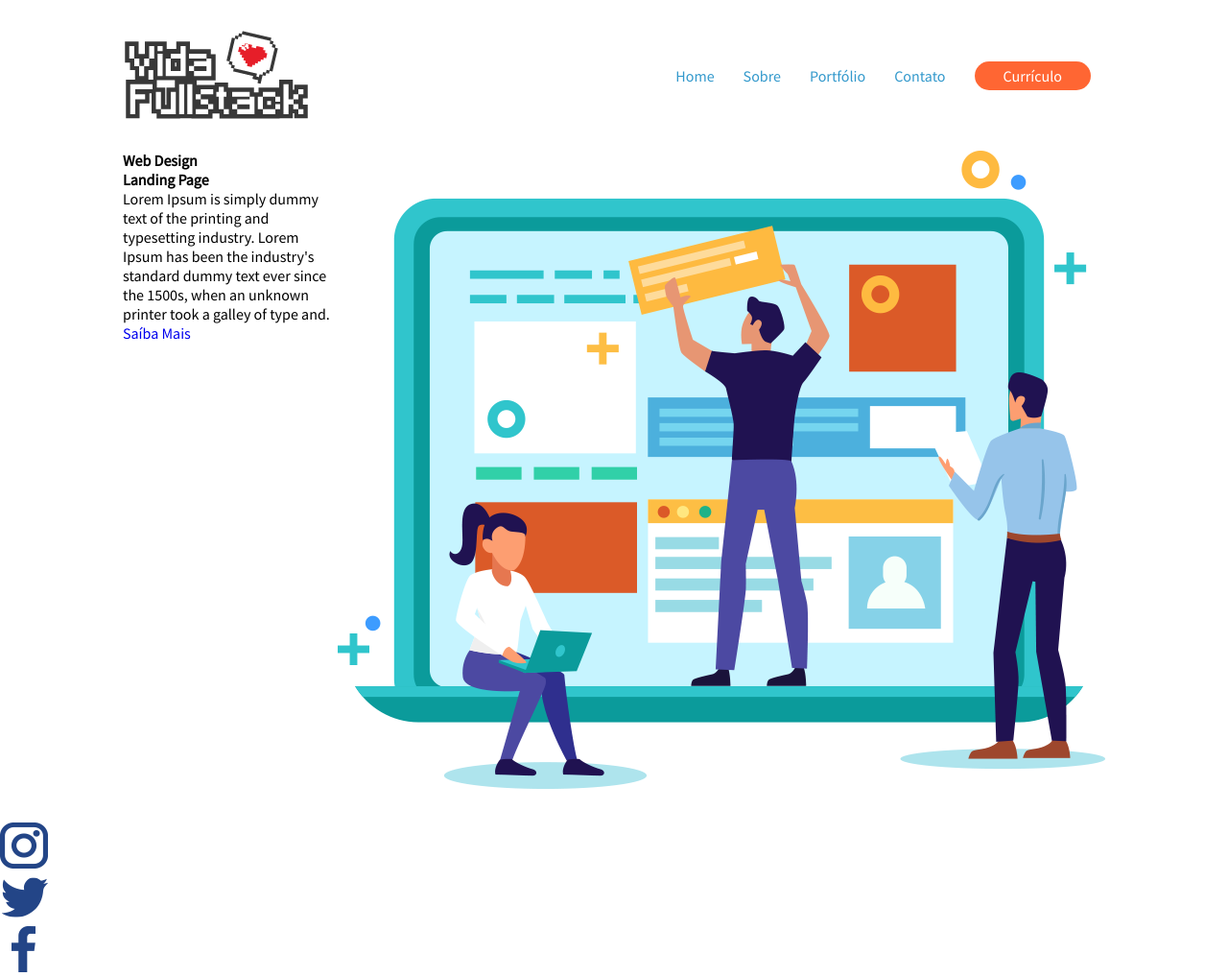
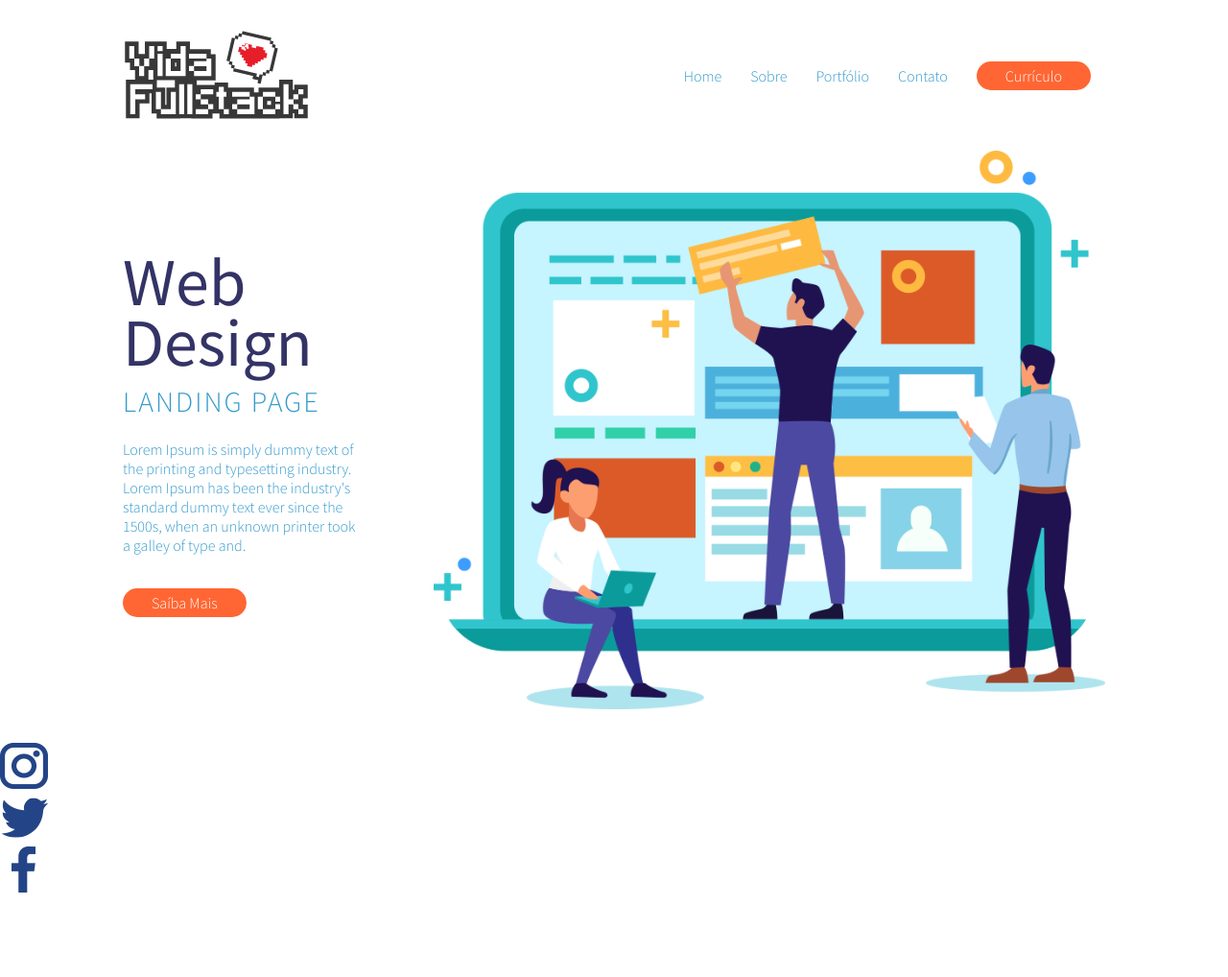
Before and after one commit to troquatte/hands-on-curso-front-end-1, a plain HTML site: page index.html in a window 1280 px wide. Shown: the whole page at 96% size. After the commit the page ends 935 px from the top, so only its background shows below. Drawn offline with Linux system fonts and the light colour scheme.

Commit message:
Criação do Main e arquivos Css para o mesmo

```diff
--- /dev/null
+++ b/assets/css/main.css
@@ -0,0 +1,35 @@
+.sobre-web-design {
+  justify-content: space-between;
+  align-items: center;
+}
+
+.sobre-web-design article {
+  width: 250px;
+}
+
+.sobre-web-design article h1 {
+  font-size: 70px;
+  line-height: 90%;
+  font-weight: 400;
+  color: #333366;
+}
+
+.sobre-web-design article h2,
+.sobre-web-design article p {
+  color: #3399cc;
+}
+
+.sobre-web-design article h2 {
+  font-size: 30px;
+  text-transform: uppercase;
+  letter-spacing: 2px;
+  line-height: 200%;
+}
+
+.sobre-web-design article p {
+  margin: 10px 0 40px;
+}
+
+.sobre-web-design figcaption img {
+  width: 700px;
+}
--- a/assets/css/style.css
+++ b/assets/css/style.css
@@ -4,6 +4,7 @@
 /* Components */
 @import "./header.css";
 @import "./buttons.css";
+@import "./main.css";
 
 /* Reset Css */
 * {
@@ -12,6 +13,7 @@
   border: 0;
   font-size: 100%;
   font-family: "Source Sans Pro", sans-serif;
+  font-weight: 300;
   vertical-align: baseline;
   text-decoration: none;
 }
--- a/index.html
+++ b/index.html
@@ -54,7 +54,7 @@
     <!-- Container -->
     <main class="container">
       <!-- Section conteúdo do Site -->
-      <section class="row">
+      <section class="row sobre-web-design">
         <!-- Contúdo de Texto Sobre o Site -->
         <article>
           <h1>Web Design</h1>
@@ -67,7 +67,7 @@
             and.
           </p>
 
-          <a href="#">Saíba Mais</a>
+          <a href="#" class="btn btn-laranja">Saíba Mais</a>
         </article>
         <!-- End Contúdo de Texto Sobre o Site -->
 
```
